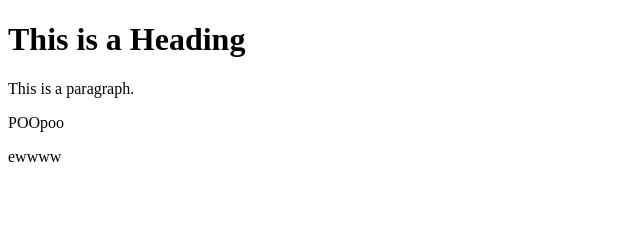
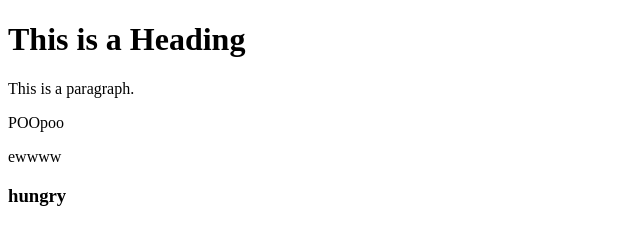
Before and after one commit to guo-jialin/guo-jialin.github.io, a plain HTML site: page index.html in a window 1280 px wide. Shown: the full height of the page, 0-640 px from the left. Drawn offline with Linux system fonts and the light colour scheme.

Commit message:
add <h3>hungry</h3>

```diff
--- a/index.html
+++ b/index.html
@@ -9,6 +9,7 @@
 <p>This is a paragraph.</p>
 <p>POOpoo</p>
 <p>ewwww</p>
+<h3>hungry</h3>
 
 </body>
 </html>
```
